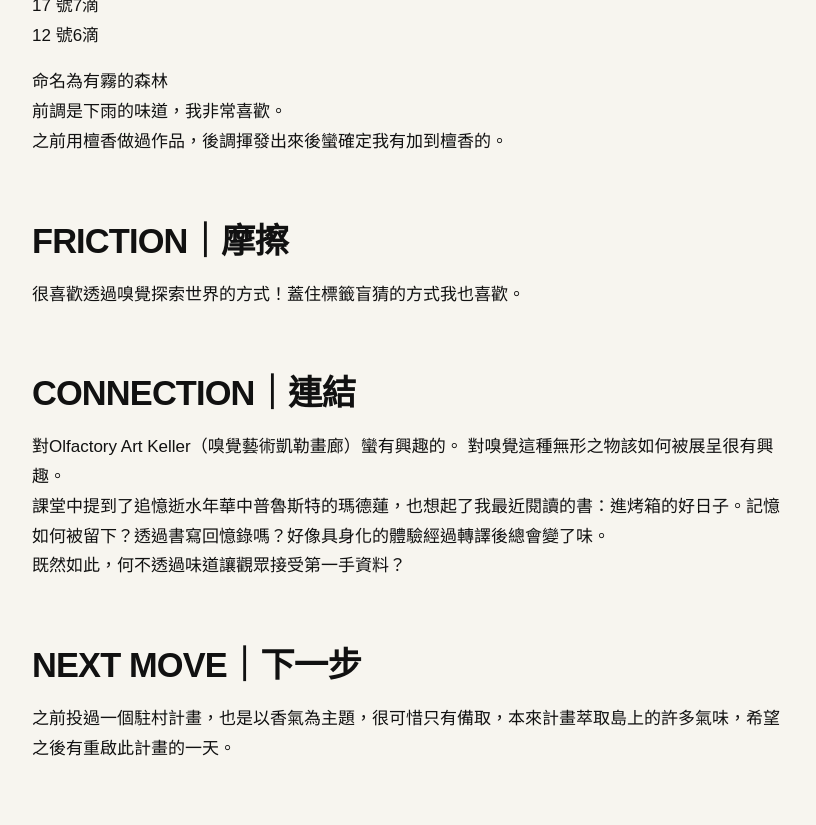
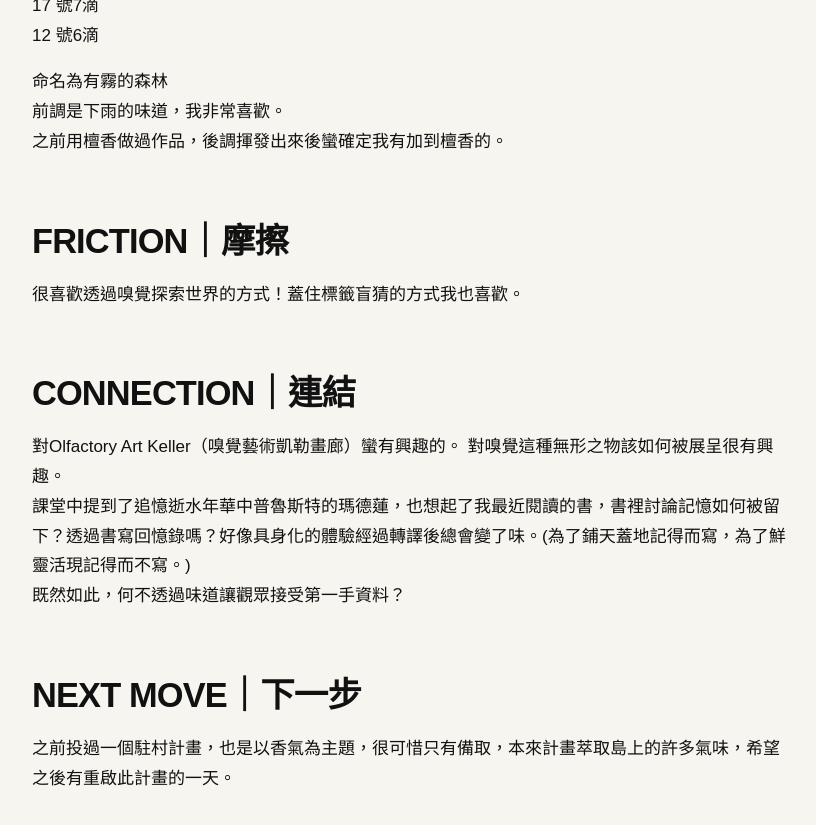
Before and after one commit to irisalco/fieldworkarchive, a Jekyll site: the page built from weeks/week-04.md, in a window 1280 px wide and 900 px high, scrolled down 2040 px. Shown: the top 825 px of the window, without its empty margins (48-864 px from the left). Built offline with Jekyll 4.4.1, drawn with Linux system fonts in a browser that asks for light colours.

Commit message:
Update week-04.md

```diff
--- a/weeks/week-04.md
+++ b/weeks/week-04.md
@@ -67,7 +67,7 @@ permalink: /weeks/week-04/
 
 對Olfactory Art Keller（嗅覺藝術凱勒畫廊）蠻有興趣的。
 對嗅覺這種無形之物該如何被展呈很有興趣。
- <br>課堂中提到了追憶逝水年華中普魯斯特的瑪德蓮，也想起了我最近閱讀的書：進烤箱的好日子。記憶如何被留下？透過書寫回憶錄嗎？好像具身化的體驗經過轉譯後總會變了味。
+ <br>課堂中提到了追憶逝水年華中普魯斯特的瑪德蓮，也想起了我最近閱讀的書，書裡討論記憶如何被留下？透過書寫回憶錄嗎？好像具身化的體驗經過轉譯後總會變了味。(為了鋪天蓋地記得而寫，為了鮮靈活現記得而不寫。)
  <br>既然如此，何不透過味道讓觀眾接受第一手資料？
 
 ## NEXT MOVE｜下一步
```
